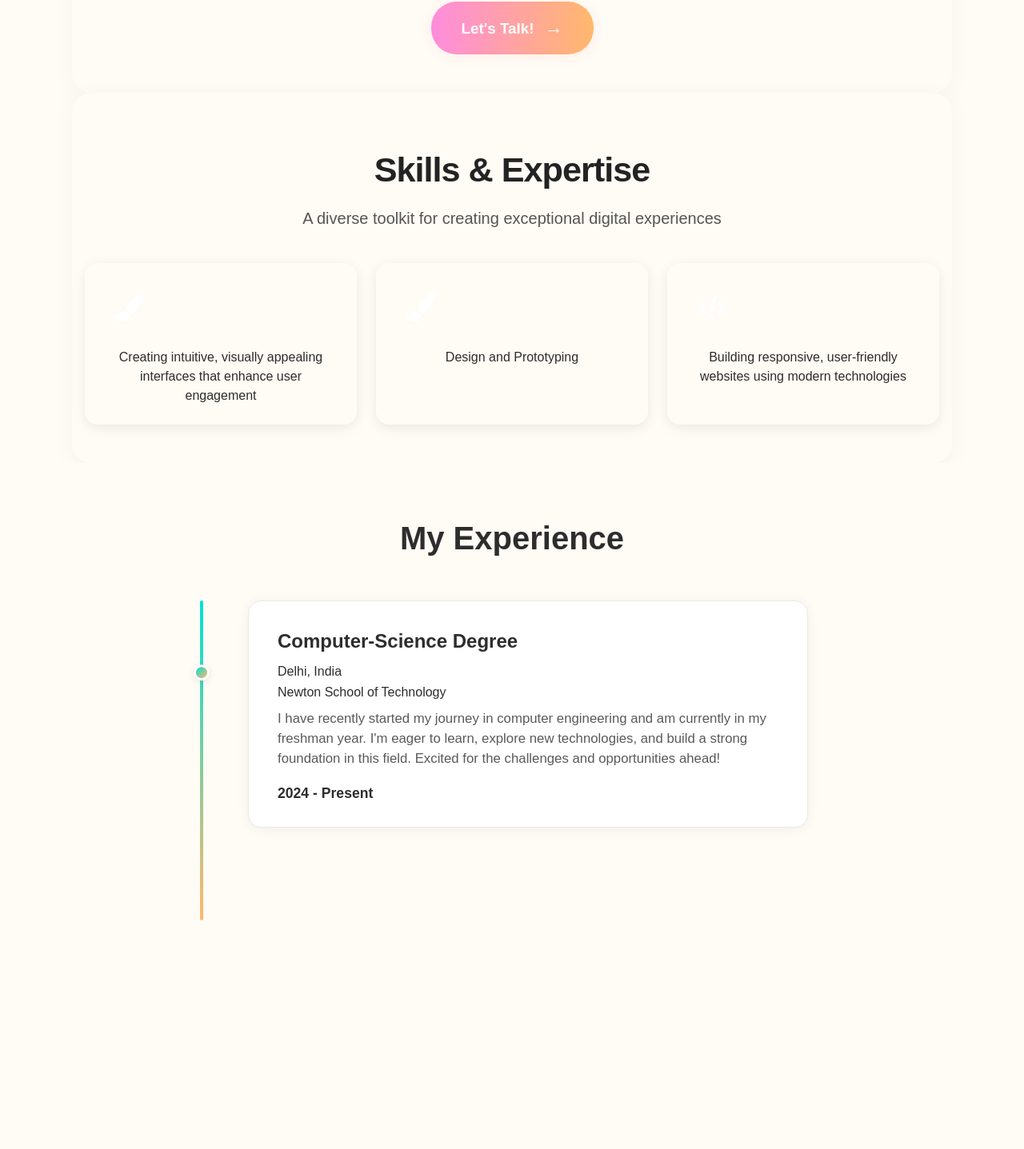
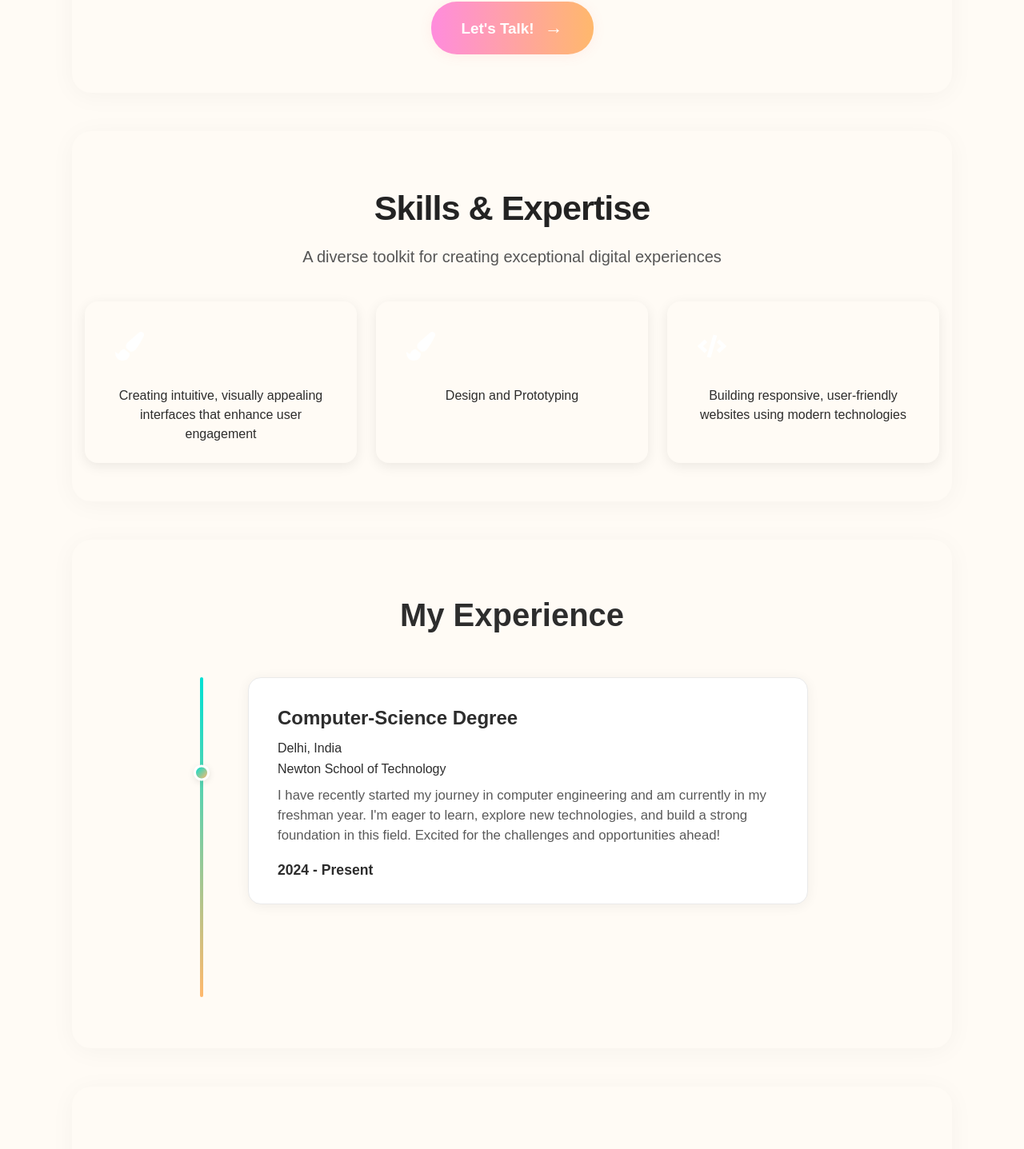
Before and after one commit to Nitanshu12/My-Portfolio, a React (Vite) app: page / in a window 1280 px wide. Shown: the part 1323-2760 px from the top of the page at 80% size. Before the commit the page ends 2538 px from the top, so only its background shows below. Built offline with nearby package versions, Linux system fonts and the light colour scheme.

Commit message:
Projects-section

```diff
--- a/src/App.jsx
+++ b/src/App.jsx
@@ -3,6 +3,7 @@ import Hero from './components/Hero';
 import AssistSection from './components/AssistSection';
 import SkillsSection from './components/SkillsSection';
 import ExperienceSection from './components/ExperienceSection';
+import Projects from './components/Projects';
 import './index.css';
 
 function App() {
@@ -14,6 +15,7 @@ function App() {
         <AssistSection />
         <SkillsSection />
         <ExperienceSection />
+        <Projects />
       </main>
     </>
   )
--- a/src/components/AssistSection.jsx
+++ b/src/components/AssistSection.jsx
@@ -24,7 +24,7 @@ const cardVariants = {
 };
 
 const AssistSection = () => (
-  <section className="assist-section">
+  <section className="assist-section section-container">
     <motion.h2 initial={{ opacity: 0, y: -30 }} whileInView={{ opacity: 1, y: 0 }} viewport={{ once: true }} transition={{ duration: 0.7 }} className="assist-title">
       How Can I Assist You?
     </motion.h2>
--- a/src/components/ExperienceSection.jsx
+++ b/src/components/ExperienceSection.jsx
@@ -19,7 +19,7 @@ const ExperienceSection = () => {
   const dotY = useTransform(scrollYProgress, [0, 1], [0, 400]); // Adjust 400 for timeline height
 
   return (
-    <section className="experience-section" id="experience" ref={ref}>
+    <section className="experience-section section-container" id="experience" ref={ref}>
       <h2 className="experience-title">My Experience</h2>
       <div className="timeline-container">
         <motion.div className="timeline-dot" style={{ y: dotY }} />
--- /dev/null
+++ b/src/components/Projects.jsx
@@ -0,0 +1,18 @@
+import { motion } from 'framer-motion';
+import '../styles/Projects.css';
+import React from 'react';
+
+const Projects = () => {
+    return (
+        <section className="projects-section section-container">
+            <motion.h2 initial={{ opacity: 0, y: -30 }} whileInView={{ opacity: 1, y: 0 }} viewport={{ once: true }} transition={{ duration: 0.7 }} className="assist-title">
+            Featured Projects
+            </motion.h2>
+            <motion.p initial={{ opacity: 0 }} whileInView={{ opacity: 1 }} viewport={{ once: true }} transition={{ delay: 0.2, duration: 0.7 }} className="assist-subtitle">
+            A collection of work that showcases my passion for beautiful, functional design
+            </motion.p>
+        </section>
+    )
+}
+
+export default Projects;
--- a/src/components/SkillsSection.jsx
+++ b/src/components/SkillsSection.jsx
@@ -35,7 +35,7 @@ const skillVariants = {
 }
 
             const SkillsSection = () => (
-                <section className="skills-section">
+                <section className="skills-section section-container">
                     <motion.h2 initial={{ opacity: 0, y: -30 }} whileInView={{ opacity: 1, y: 0 }} viewport={{ once: true }} transition={{ duration: 0.7 }} className="assist-title">
                         Skills & Expertise
                     </motion.h2>
--- a/src/index.css
+++ b/src/index.css
@@ -29,3 +29,16 @@ body {
   margin: 0;
   padding: 0;
 }
+
+.section-container {
+  max-width: 1100px;
+  margin: 0 auto;
+  padding: 64px 16px 48px 16px;
+  box-sizing: border-box;
+}
+
+@media (max-width: 700px) {
+  .section-container {
+    padding: 32px 4vw 24px 4vw;
+  }
+}
--- a/src/styles/AssistSection.css
+++ b/src/styles/AssistSection.css
@@ -1,11 +1,11 @@
 .assist-section {
-  max-width: 1100px;
-  margin: 0 auto;
-  padding: 64px 16px 48px 16px;
-  text-align: center;
   background: var(--bg-secondary);
   border-radius: 24px;
   box-shadow: 0 4px 32px 0 rgba(0,0,0,0.04);
+  margin-bottom: 48px;
+  align-items: center;
+  justify-content: center;
+  text-align: center;
 }
 
 .assist-title {
@@ -45,7 +45,7 @@
   cursor: pointer;
 }
 .assist-card:hover {
-  transform: translateY(-8px) scale(1.05);
+  transform: translateY(-8px) scale(1.05);i
   box-shadow: 0 8px 32px 0 rgba(255, 120, 120, 0.10);
   transform: scale(1.3);
 }
--- a/src/styles/ExperienceSection.css
+++ b/src/styles/ExperienceSection.css
@@ -1,5 +1,8 @@
 .experience-section {
   background: var(--bg-secondary);
+  border-radius: 24px;
+  box-shadow: 0 4px 32px 0 rgba(0,0,0,0.04);
+  margin-bottom: 48px;
   padding: 64px 0 64px 0;
   min-height: 60vh;
   display: flex;
--- /dev/null
+++ b/src/styles/Projects.css
@@ -0,0 +1,9 @@
+.projects-section {
+    background: var(--bg-secondary);
+    border-radius: 24px;
+    box-shadow: 0 4px 32px 0 rgba(0,0,0,0.04);
+    margin-bottom: 48px;
+    align-items: center;
+    justify-content: center;
+    text-align: center;
+}
--- a/src/styles/Skillssection.css
+++ b/src/styles/Skillssection.css
@@ -1,11 +1,11 @@
 .skills-section {
-    max-width: 1100px;
-    margin: 0 auto;
-    padding: 64px 16px 48px 16px;
-    text-align: center;
     background: var(--bg-secondary);
     border-radius: 24px;
     box-shadow: 0 4px 32px 0 rgba(0,0,0,0.04);
+    margin-bottom: 48px;
+    align-items: center;
+    justify-content: center;
+    text-align: center;
 }
 .skills-cards {
     display: grid;
```
